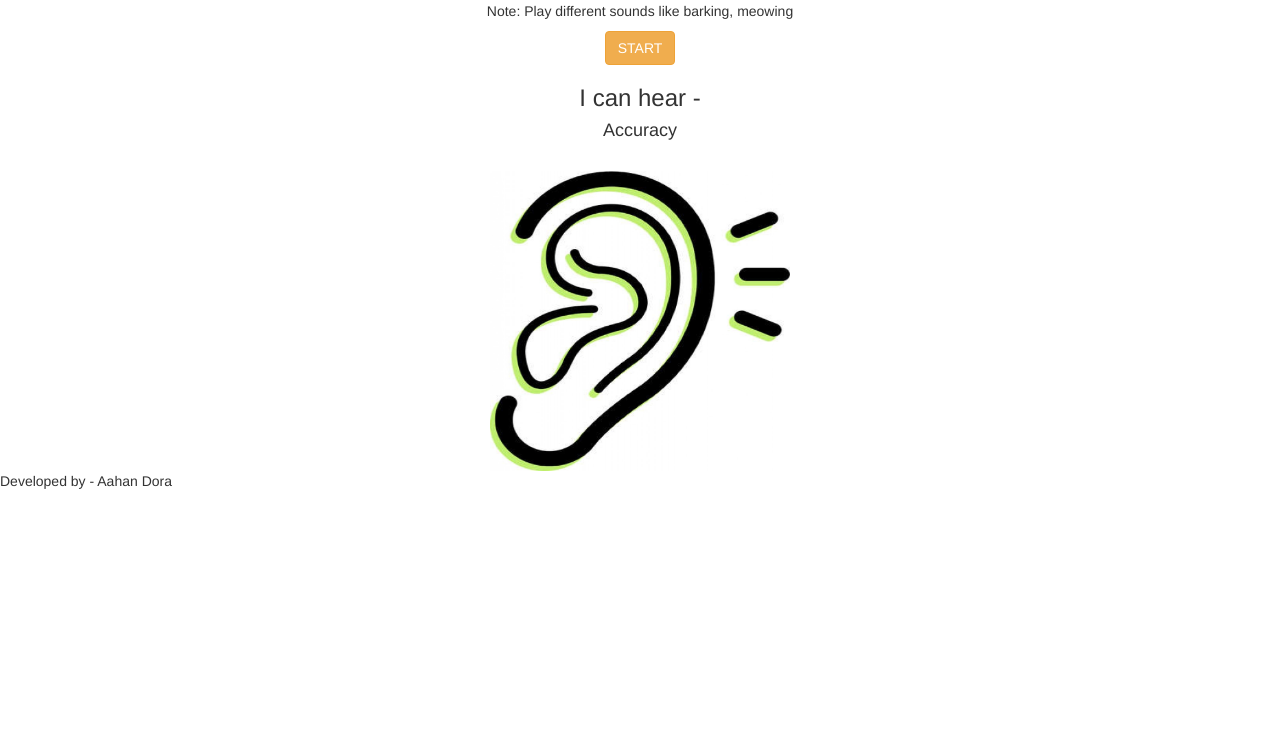
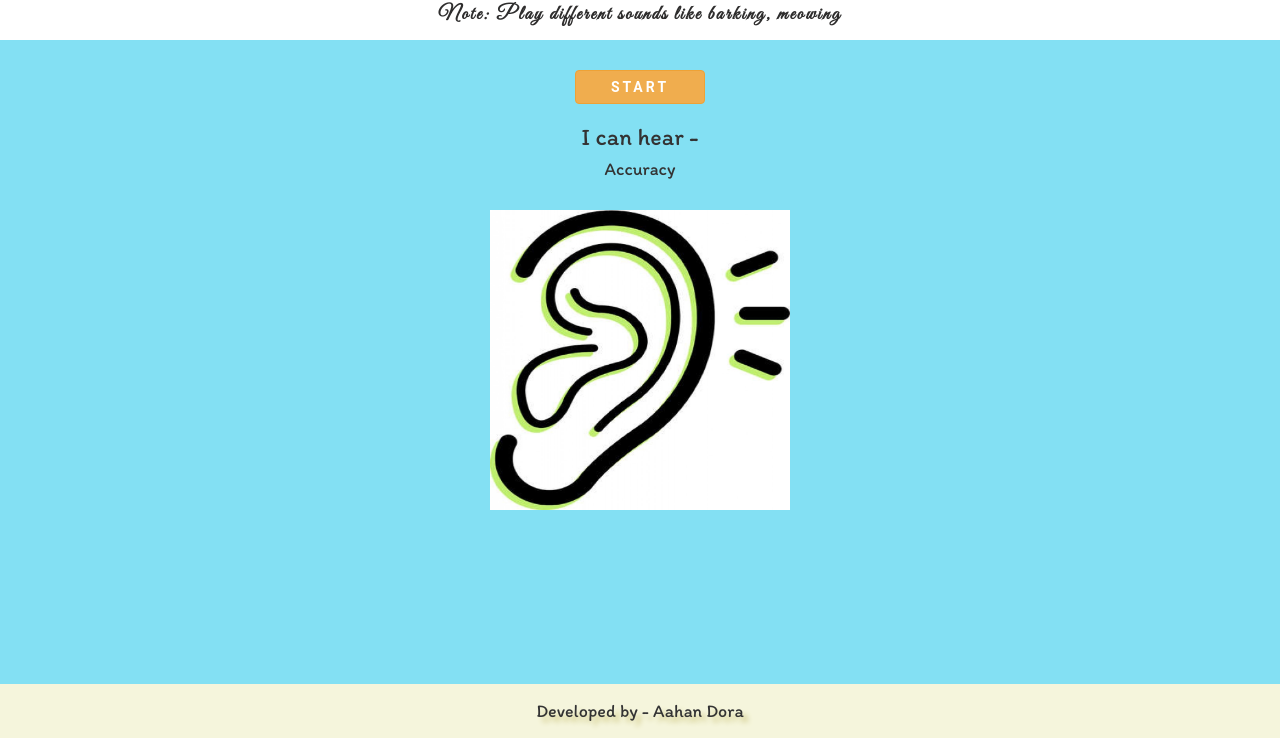
Before and after one commit to Aahan123-droid/sound-controlled-animals-projects, a plain HTML site: page index.html in a window 1280 px wide. Shown: the part 62-800 px from the top of the page. Drawn offline with nearby package versions, Linux system fonts and the light colour scheme.

Commit message:
Add files via upload

```diff
--- a/index.html
+++ b/index.html
@@ -5,6 +5,13 @@
     <link rel="stylesheet" href="https://maxcdn.bootstrapcdn.com/bootstrap/3.4.1/css/bootstrap.min.css">
     <script src="https://ajax.googleapis.com/ajax/libs/jquery/3.5.1/jquery.min.js"></script>
     <script src="https://maxcdn.bootstrapcdn.com/bootstrap/3.4.1/js/bootstrap.min.js"></script>
+    <link rel="stylesheet" type="text/css" href="style.css">
+    <link rel="preconnect" href="https://fonts.googleapis.com">
+<link rel="preconnect" href="https://fonts.gstatic.com" crossorigin>
+<link href="https://fonts.googleapis.com/css2?family=Itim&display=swap" rel="stylesheet">
+<link rel="preconnect" href="https://fonts.googleapis.com">
+<link rel="preconnect" href="https://fonts.gstatic.com" crossorigin>
+<link href="https://fonts.googleapis.com/css2?family=Great+Vibes&family=Itim&display=swap" rel="stylesheet">
   </head>
 
   <body>
--- a/main.js
+++ b/main.js
@@ -0,0 +1,17 @@
+function startClassification(){
+    navigator.mediaDevices.getUserMedia({audio: true});
+    classifier = ml5.soundClassifier('https://teachablemachine.withgoogle.com/models/hfg9B_zQC/model.json', modelReady);
+}
+
+function modelReady(){
+    classifier.classify(gotResults);
+}
+
+function gotResults(error, results){
+    if(error){
+        console.error(error);
+    }
+    else{
+        console.log(results);
+    }
+}
--- a/style.css
+++ b/style.css
@@ -0,0 +1,37 @@
+body{
+    font-family: 'Itim', cursive;
+    background: rgb(131, 224, 243);
+}
+
+.header_div{
+    background: white;
+    color: rgb(236, 107, 60);
+}
+
+.header_div p{
+    font-family: 'Great Vibes', cursive;
+    color: rgb(46, 45, 45);
+    font-size: 20px;
+    letter-spacing: 2px;
+    font-weight: bold;
+}
+
+.main_div button{
+    font-family: 'Roboto', sans-serif;
+    margin-top: 30px;
+    width: 130px;
+    font-weight: bolder;
+    letter-spacing: 3px;
+}
+
+.copy_right_footer{
+    position: fixed;
+    color: rgb(71, 67, 67)1, 67, 67;
+    bottom: 0;
+    width: 100%;
+    font-size: 18px;
+    background-color: beige;
+    line-height: 3;
+    text-shadow: 5px 5px 5px rgb(211, 205, 142);
+    text-align: center;
+}
```
